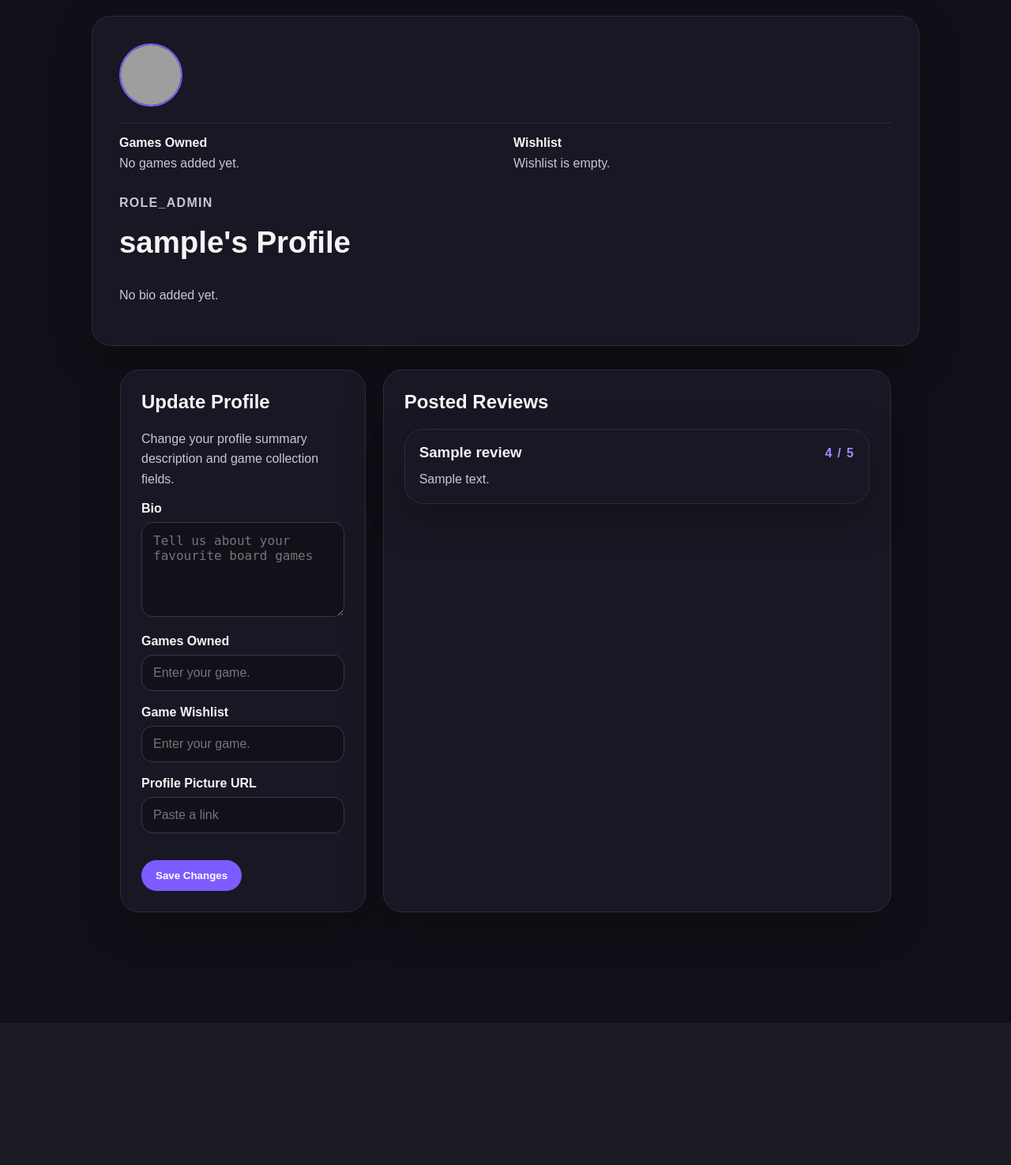
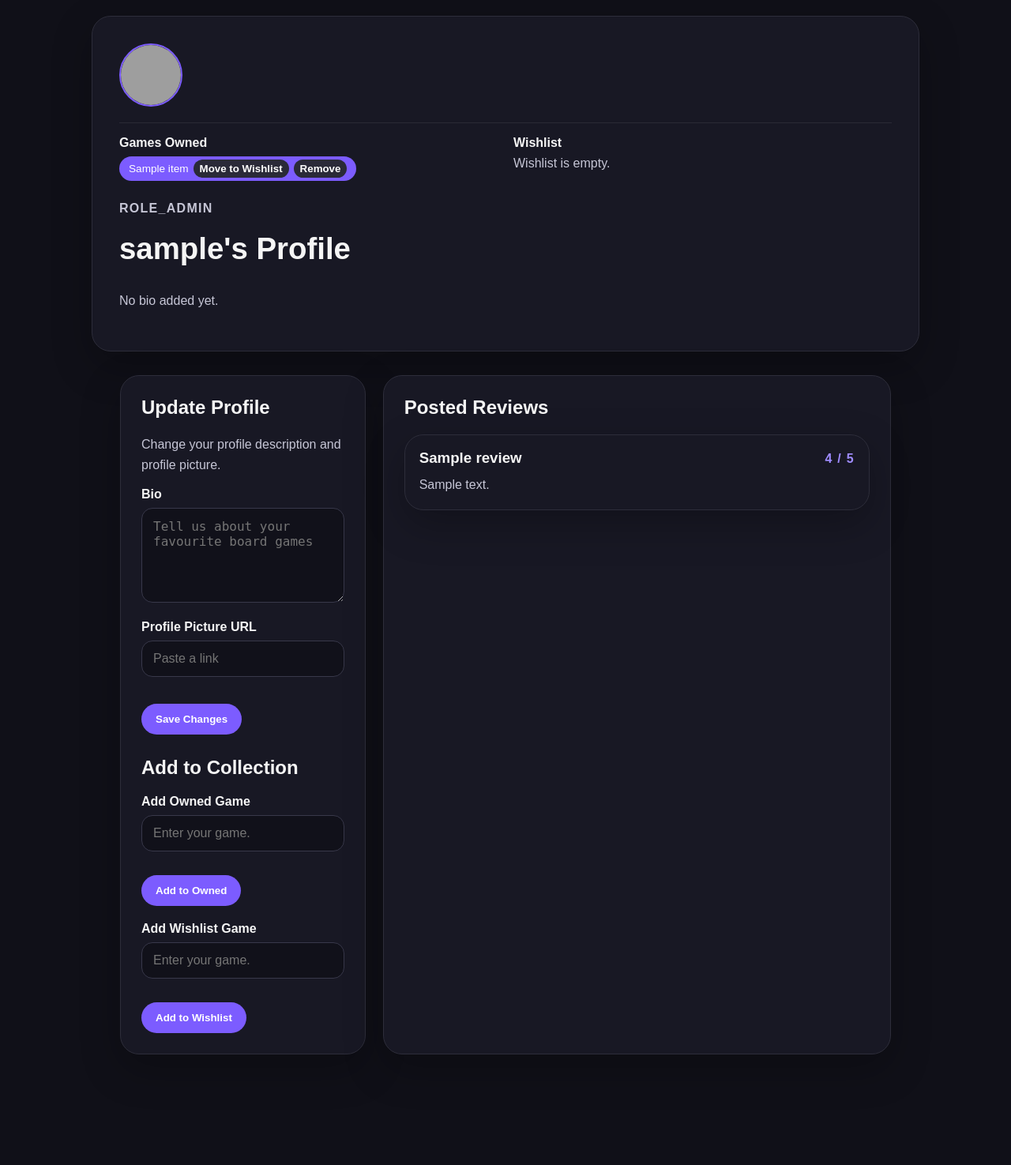
Before and after one commit to achsfu/BoardGameSite, a Spring Boot app: page /profile in a window 1280 px wide. Shown: the part 90-1565 px from the top of the page at 79% size. Before the commit the page ends 1315 px from the top, so only its background shows below. Run offline with Spring Boot 4, Linux system fonts and the light colour scheme; the visitor is signed in with stand-in values (Sample User, id 1); tables that the repository leaves empty hold one stand-in row (values such as "Sample post"); some of the project's set-up classes (security, data sources, template engines, error pages and the like) are left out, and stand-ins take their place; grey boxes are pictures that could not be loaded.

Commit message:
Add collection management

```diff
--- a/demo/src/main/java/com/cardboardboxed/demo/controllers/ProfileController.java
+++ b/demo/src/main/java/com/cardboardboxed/demo/controllers/ProfileController.java
@@ -19,18 +19,25 @@ import org.springframework.web.bind.annotation.PostMapping;
 
 import org.springframework.web.bind.annotation.RequestParam;
 
+import com.cardboardboxed.demo.collections.CollectionItem;
+import com.cardboardboxed.demo.collections.CollectionItem.CollectionType;
+import com.cardboardboxed.demo.collections.CollectionItemRepository;
+
 @Controller
 public class ProfileController {
 
     private final UserRepository userRepository;
     private final ReviewRepository reviewRepository;
     private final BoardGameAutocompleteRepository boardGameAutocompleteRepository;
+    private final CollectionItemRepository collectionItemRepository;
 
     public ProfileController(UserRepository userRepository, ReviewRepository reviewRepository,
-            BoardGameAutocompleteRepository boardGameAutocompleteRepository) {
+            BoardGameAutocompleteRepository boardGameAutocompleteRepository,
+            CollectionItemRepository collectionItemRepository) {
         this.userRepository = userRepository;
         this.reviewRepository = reviewRepository;
         this.boardGameAutocompleteRepository = boardGameAutocompleteRepository;
+        this.collectionItemRepository = collectionItemRepository;
     }
 
     @GetMapping("/profile")
@@ -55,6 +62,19 @@ public class ProfileController {
         List<String> wishlistList = (user.getGameWishlist() != null && !user.getGameWishlist().isBlank())
                 ? new ArrayList<>(List.of(user.getGameWishlist().split("\\s*,\\s*")))
                 : new ArrayList<>();
+
+        List<CollectionItem> ownedItems = collectionItemRepository
+                .findByUserAndCollectionTypeOrderByAddedAtDesc(
+                        user,
+                        CollectionType.OWNED
+                );
+
+        List<CollectionItem> wishlistItems = collectionItemRepository
+                .findByUserAndCollectionTypeOrderByAddedAtDesc(
+                        user,
+                        CollectionType.WISHLIST
+                );
+
         model.addAttribute("username", username);
         model.addAttribute("role", user.getRole());
         model.addAttribute("bio", bio);
@@ -63,6 +83,9 @@ public class ProfileController {
 
         model.addAttribute("ownedList", ownedList);
         model.addAttribute("wishlistList", wishlistList);
+
+        model.addAttribute("ownedItems", ownedItems);
+        model.addAttribute("wishlistItems", wishlistItems);
 
         return "profile";
     }
--- a/demo/src/main/resources/templates/profile.html
+++ b/demo/src/main/resources/templates/profile.html
@@ -1,22 +1,26 @@
 <!doctype html>
-<html lang="en" xmlns:th="http://thymeleaf.org">
+<html lang="en" xmlns:th="http://www.thymeleaf.org">
   <head>
     <meta charset="UTF-8" />
     <meta name="viewport" content="width=device-width, initial-scale=1.0" />
     <title>My Profile | BoardGameBoard</title>
     <link rel="stylesheet" th:href="@{/css/site.css}" href="/css/site.css" />
   </head>
+
   <body>
     <div class="app-shell">
       <nav class="top-nav">
         <a href="/" class="brand">BoardGameBoard</a>
+
         <div class="nav-links">
           <a href="/dashboard" class="secondary-button">Dashboard</a>
+
           <form action="/logout" method="post" style="display: inline">
             <button type="submit" class="secondary-button">Logout</button>
           </form>
         </div>
       </nav>
+
       <main class="dashboard">
         <section class="hero-card">
           <img
@@ -32,45 +36,136 @@
             "
           />
 
-          <!-- Display collections-->
           <div class="profile-lists-section">
             <div>
               <h3 style="margin: 0; font-size: 1rem">Games Owned</h3>
+
               <p
                 class="muted"
                 style="margin: 4px 0"
-                th:if="${ownedList.isEmpty()}"
+                th:if="${ownedItems.isEmpty()}"
               >
                 No games added yet.
               </p>
+
               <div class="game-tag-container">
-                <span
-                  th:each="game : ${ownedList}"
-                  th:text="${game}"
+                <div
+                  th:each="item : ${ownedItems}"
                   class="game-tag"
-                  >Catan</span
+                  style="
+                    display: flex;
+                    align-items: center;
+                    gap: 6px;
+                    margin-bottom: 6px;
+                  "
                 >
+                  <span th:text="${item.gameName}">Catan</span>
+
+                  <form
+                    action="/collection/move"
+                    method="post"
+                    style="display: inline"
+                  >
+                    <input type="hidden" name="id" th:value="${item.id}" />
+                    <input
+                      type="hidden"
+                      name="collectionType"
+                      value="WISHLIST"
+                    />
+
+                    <button
+                      type="submit"
+                      class="secondary-button"
+                      style="padding: 4px 8px"
+                    >
+                      Move to Wishlist
+                    </button>
+                  </form>
+
+                  <form
+                    action="/collection/remove"
+                    method="post"
+                    style="display: inline"
+                  >
+                    <input type="hidden" name="id" th:value="${item.id}" />
+
+                    <button
+                      type="submit"
+                      class="secondary-button"
+                      style="padding: 4px 8px"
+                    >
+                      Remove
+                    </button>
+                  </form>
                 </div>
               </div>
+            </div>
+
             <div>
               <h3 style="margin: 0; font-size: 1rem">Wishlist</h3>
+
               <p
                 class="muted"
                 style="margin: 4px 0"
-                th:if="${wishlistList.isEmpty()}"
+                th:if="${wishlistItems.isEmpty()}"
               >
                 Wishlist is empty.
               </p>
+
               <div class="game-tag-container">
-                <span
-                  th:each="game : ${wishlistList}"
-                  th:text="${game}"
+                <div
+                  th:each="item : ${wishlistItems}"
                   class="game-tag wishlist-tag"
-                  >Carcassonne</span
+                  style="
+                    display: flex;
+                    align-items: center;
+                    gap: 6px;
+                    margin-bottom: 6px;
+                  "
                 >
+                  <span th:text="${item.gameName}">Carcassonne</span>
+
+                  <form
+                    action="/collection/move"
+                    method="post"
+                    style="display: inline"
+                  >
+                    <input type="hidden" name="id" th:value="${item.id}" />
+                    <input
+                      type="hidden"
+                      name="collectionType"
+                      value="OWNED"
+                    />
+
+                    <button
+                      type="submit"
+                      class="secondary-button"
+                      style="padding: 4px 8px"
+                    >
+                      Move to Owned
+                    </button>
+                  </form>
+
+                  <form
+                    action="/collection/remove"
+                    method="post"
+                    style="display: inline"
+                  >
+                    <input type="hidden" name="id" th:value="${item.id}" />
+
+                    <button
+                      type="submit"
+                      class="secondary-button"
+                      style="padding: 4px 8px"
+                    >
+                      Remove
+                    </button>
+                  </form>
                 </div>
               </div>
             </div>
+          </div>
+
           <div>
             <p class="eyebrow" th:text="${role}">USER</p>
             <h1 th:text="${username} + '\'s Profile'">User's Profile</h1>
@@ -81,48 +176,26 @@
         <section class="grid">
           <div class="feature-card">
             <h2>Update Profile</h2>
-            <p class="muted">Change your profile summary description and game collection fields.</p>
+            <p class="muted">
+              Change your profile description and profile picture.
+            </p>
 
             <form action="/profile/update-bio" method="post">
               <div class="form-group">
                 <label for="bio">Bio</label>
-                    <textarea name="bio"
+
+                <textarea
+                  name="bio"
                   id="bio"
                   placeholder="Tell us about your favourite board games"
                   required
-                            th:text="${bio == 'No bio added yet.' ? '' : bio}"></textarea>
-                </div>
-
-                <!-- Input for Games Owned -->
-                <div class="form-group" style="margin-top: 12px">
-                  <label for="ownedGames">Games Owned</label>
-                  <input
-                    type="text"
-                    name="ownedGames"
-                    id="ownedGames"
-                    placeholder="Enter your game."
-                    list="ownedGameSuggestions"
-                    value=""
-                  />
-                  <datalist id="ownedGameSuggestions"></datalist>
-                </div>
-
-                <!-- Input for Game Wishlist -->
-                <div class="form-group" style="margin-top: 12px">
-                  <label for="wishlistGames">Game Wishlist</label>
-                  <input
-                    type="text"
-                    name="wishlistGames"
-                    id="wishlistGames"
-                    placeholder="Enter your game."
-                    list="wishlistGameSuggestions"
-                    value=""
-                  />
-                  <datalist id="wishlistGameSuggestions"></datalist>
+                  th:text="${bio == 'No bio added yet.' ? '' : bio}"
+                ></textarea>
               </div>
 
               <div class="form-group" style="margin-top: 12px">
                 <label for="profilePictureUrl">Profile Picture URL</label>
+
                 <input
                   type="url"
                   name="profilePictureUrl"
@@ -132,13 +205,87 @@
                 />
               </div>
 
-                <button type="submit" class="primary-button" style="margin-top: 16px;">Save Changes</button>
+              <button
+                type="submit"
+                class="primary-button"
+                style="margin-top: 16px"
+              >
+                Save Changes
+              </button>
+            </form>
+
+            <h2 style="margin-top: 28px">Add to Collection</h2>
+
+            <form action="/collection/add" method="post">
+              <div class="form-group">
+                <label for="ownedGames">Add Owned Game</label>
+
+                <input
+                  type="text"
+                  name="gameName"
+                  id="ownedGames"
+                  placeholder="Enter your game."
+                  list="ownedGameSuggestions"
+                  required
+                />
+
+                <datalist id="ownedGameSuggestions"></datalist>
+
+                <input
+                  type="hidden"
+                  name="collectionType"
+                  value="OWNED"
+                />
+              </div>
+
+              <button
+                type="submit"
+                class="primary-button"
+                style="margin-top: 12px"
+              >
+                Add to Owned
+              </button>
+            </form>
+
+            <form
+              action="/collection/add"
+              method="post"
+              style="margin-top: 20px"
+            >
+              <div class="form-group">
+                <label for="wishlistGames">Add Wishlist Game</label>
+
+                <input
+                  type="text"
+                  name="gameName"
+                  id="wishlistGames"
+                  placeholder="Enter your game."
+                  list="wishlistGameSuggestions"
+                  required
+                />
+
+                <datalist id="wishlistGameSuggestions"></datalist>
+
+                <input
+                  type="hidden"
+                  name="collectionType"
+                  value="WISHLIST"
+                />
+              </div>
+
+              <button
+                type="submit"
+                class="primary-button"
+                style="margin-top: 12px"
+              >
+                Add to Wishlist
+              </button>
             </form>
           </div>
 
-          <!-- User's Review Display -->
           <div class="feature-card" style="grid-column: span 2">
             <h2>Posted Reviews</h2>
+
             <p class="muted" th:if="${reviews.isEmpty()}">
               You haven't shared any reviews yet!
             </p>
@@ -158,11 +305,19 @@
                 <h3 style="margin: 0" th:text="${review.gameTitle}">
                   Game Title
                 </h3>
-                <span class="eyebrow" th:text="${review.rating} + ' / 5'"
-                  >5 / 5</span
+
+                <span
+                  class="eyebrow"
+                  th:text="${review.rating} + ' / 5'"
                 >
+                  5 / 5
+                </span>
               </div>
-              <p style="margin: 10px 0 0" th:text="${review.reviewText}">
+
+              <p
+                style="margin: 10px 0 0"
+                th:text="${review.reviewText}"
+              >
                 Review details
               </p>
             </div>
@@ -170,7 +325,9 @@
         </section>
       </main>
     </div>
+
     <script src="/js/game-autocomplete.js"></script>
+
     <script>
       window.addEventListener('DOMContentLoaded', function () {
         attachGameAutocomplete('ownedGames', 'ownedGameSuggestions');
```
Also changed, not shown: demo/src/main/java/com/cardboardboxed/demo/collections/CollectionItem.java (added, +98 -0 lines), demo/src/main/java/com/cardboardboxed/demo/collections/CollectionItemRepository.java (added, +34 -0 lines), demo/src/main/java/com/cardboardboxed/demo/controllers/CollectionController.java (added, +111 -0 lines). Lines whose indentation alone changed are shown as unchanged.
